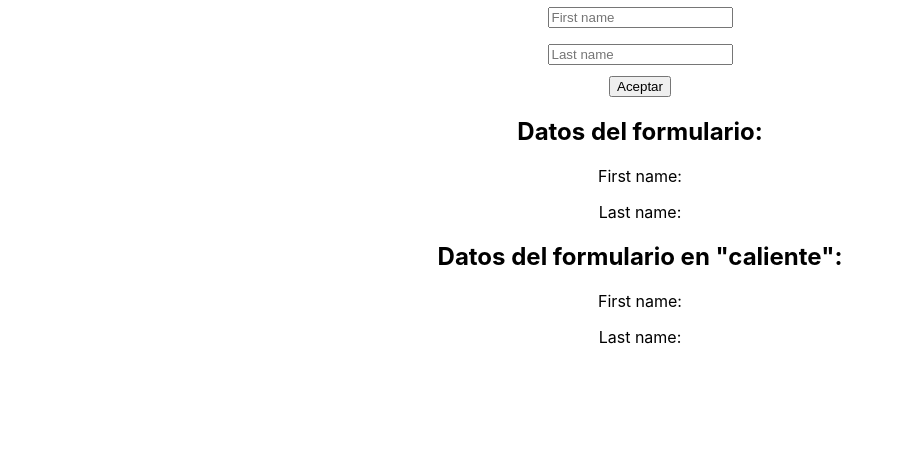
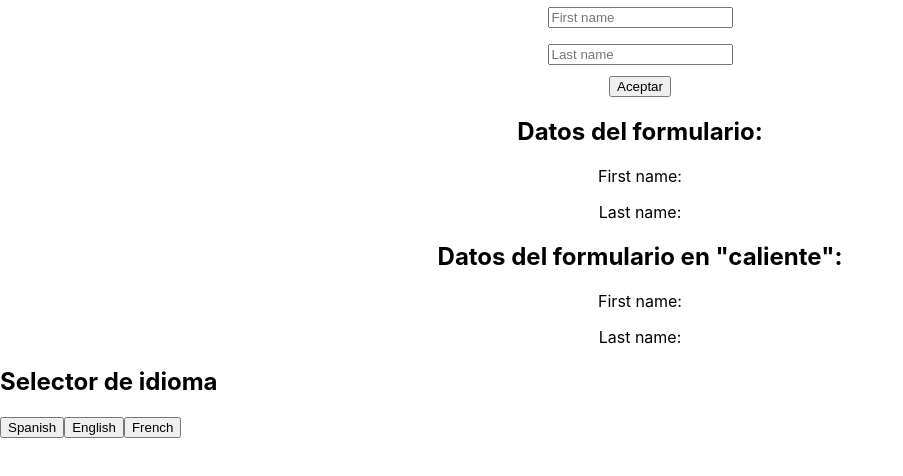
Before and after one commit to The-Valley-School/react-s11-linter-react-hook-forms, a React (Create React App) app: page / in a window 1280 px wide. Shown: the top 476 px of the page, without its empty margins (0-903 px from the left). Built offline with nearby package versions, Linux system fonts and the light colour scheme.

Commit message:
Added simple language selector

```diff
--- a/src/App.js
+++ b/src/App.js
@@ -1,11 +1,41 @@
 import './App.scss';
 import RegisterForm from './components/RegisterForm/RegisterForm';
+import React from 'react';
+import { IntlProvider } from 'react-intl';
+import Spanish from './lang/es.json';
+import French from './lang/fr.json';
+import English from './lang/en.json';
+
+const locale = navigator.language;
+let defaultMessages = Spanish;
+switch (locale) {
+  case 'fr-FR':
+    defaultMessages = French;
+    break;
+  case 'en-EN':
+    defaultMessages = English;
+    break;
+  case 'es-ES':
+    defaultMessages = Spanish;
+    break;
+  default:
+    defaultMessages = English;
+}
 
 function App() {
+  const [messages, setMessages] = React.useState(defaultMessages);
+
   return (
-    <div className='App'>
-      <RegisterForm></RegisterForm>
-    </div>
+    <IntlProvider locale={locale} messages={messages}>
+      <div className='App'>
+        <RegisterForm></RegisterForm>
+      </div>
+
+      <h2>Selector de idioma</h2>
+      <button onClick={() => setMessages(Spanish)}>Spanish</button>
+      <button onClick={() => setMessages(English)}>English</button>
+      <button onClick={() => setMessages(French)}>French</button>
+    </IntlProvider>
   );
 }
 
--- a/src/index.js
+++ b/src/index.js
@@ -3,33 +3,11 @@ import ReactDOM from 'react-dom/client';
 import './index.scss';
 import App from './App';
 import reportWebVitals from './reportWebVitals';
-import { IntlProvider } from 'react-intl';
-import Spanish from './lang/es.json';
-import French from './lang/fr.json';
-import English from './lang/en.json';
-
-const locale = navigator.language;
-let messages = Spanish;
-switch (locale) {
-  case 'fr-FR':
-    messages = French;
-    break;
-  case 'en-EN':
-    messages = English;
-    break;
-  case 'es-ES':
-    messages = Spanish;
-    break;
-  default:
-    messages = English
-}
 
 const root = ReactDOM.createRoot(document.getElementById('root'));
 root.render(
   <React.StrictMode>
-    <IntlProvider locale={locale} messages={messages}>
-      <App />
-    </IntlProvider>
+    <App />
   </React.StrictMode>
 );
 
```
